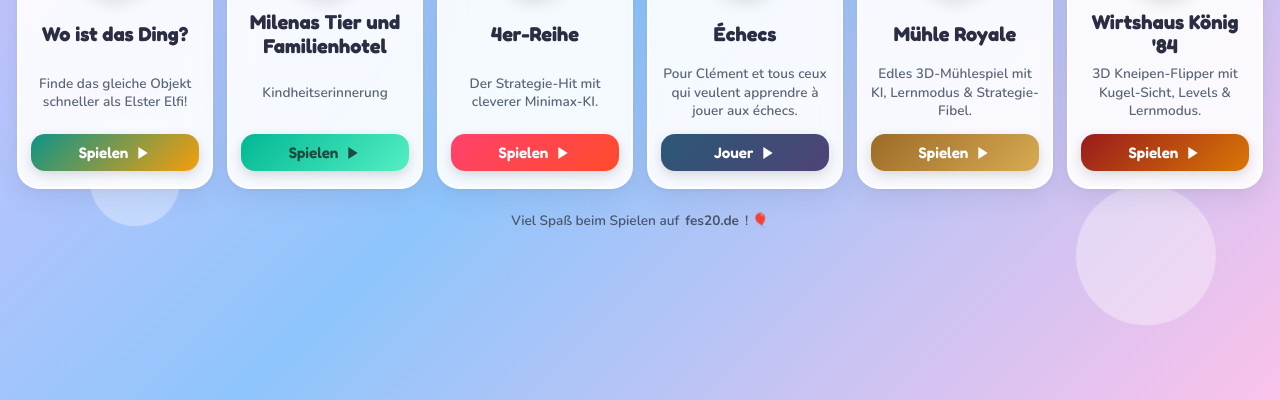
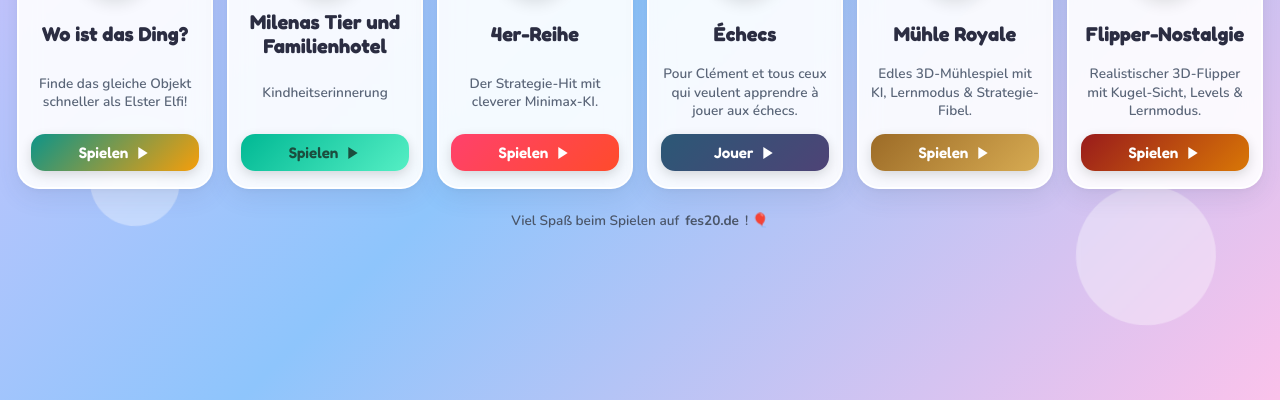
Before and after one commit to NikolausBerl/ag_start, a plain HTML site: page index.html in a window 1280 px wide. Shown: the part 400-800 px from the top of the page. Drawn offline with nearby package versions, Linux system fonts and the light colour scheme.

Commit message:
Flipper-Kachel auf Flipper-Nostalgie umbenannt

```diff
--- a/index.html
+++ b/index.html
@@ -540,10 +540,10 @@
         </div>
       </a>
 
-      <!-- Spiel 6: Wirtshaus König '84 (3D-Flipper) -->
-      <a href="/flipper" class="game-card card-flipper" title="Wirtshaus König '84 – 3D Kneipen-Flipper spielen">
+      <!-- Spiel 6: Flipper-Nostalgie (3D-Flipper) -->
+      <a href="/flipper" class="game-card card-flipper" title="Flipper-Nostalgie – 3D-Flipper spielen">
         <div class="icon-wrapper">
-          <svg viewBox="0 0 100 100" width="54" height="54" xmlns="http://www.w3.org/2000/svg" aria-label="Wirtshaus König '84 Flipper">
+          <svg viewBox="0 0 100 100" width="54" height="54" xmlns="http://www.w3.org/2000/svg" aria-label="Flipper-Nostalgie">
             <defs>
               <linearGradient id="fp-board" x1="0%" y1="0%" x2="0%" y2="100%">
                 <stop offset="0%" stop-color="#2c1622"/>
@@ -587,9 +587,9 @@
             <path d="M 76 72 L 55 80" stroke="#dc2626" stroke-width="2.6" stroke-linecap="round"/>
           </svg>
         </div>
-        <h2 class="game-title">Wirtshaus König '84</h2>
+        <h2 class="game-title">Flipper-Nostalgie</h2>
         <p class="game-desc">
-          3D Kneipen-Flipper mit Kugel-Sicht, Levels &amp; Lernmodus.
+          Realistischer 3D-Flipper mit Kugel-Sicht, Levels &amp; Lernmodus.
         </p>
         <div class="play-btn">
           <span>Spielen</span>
```
